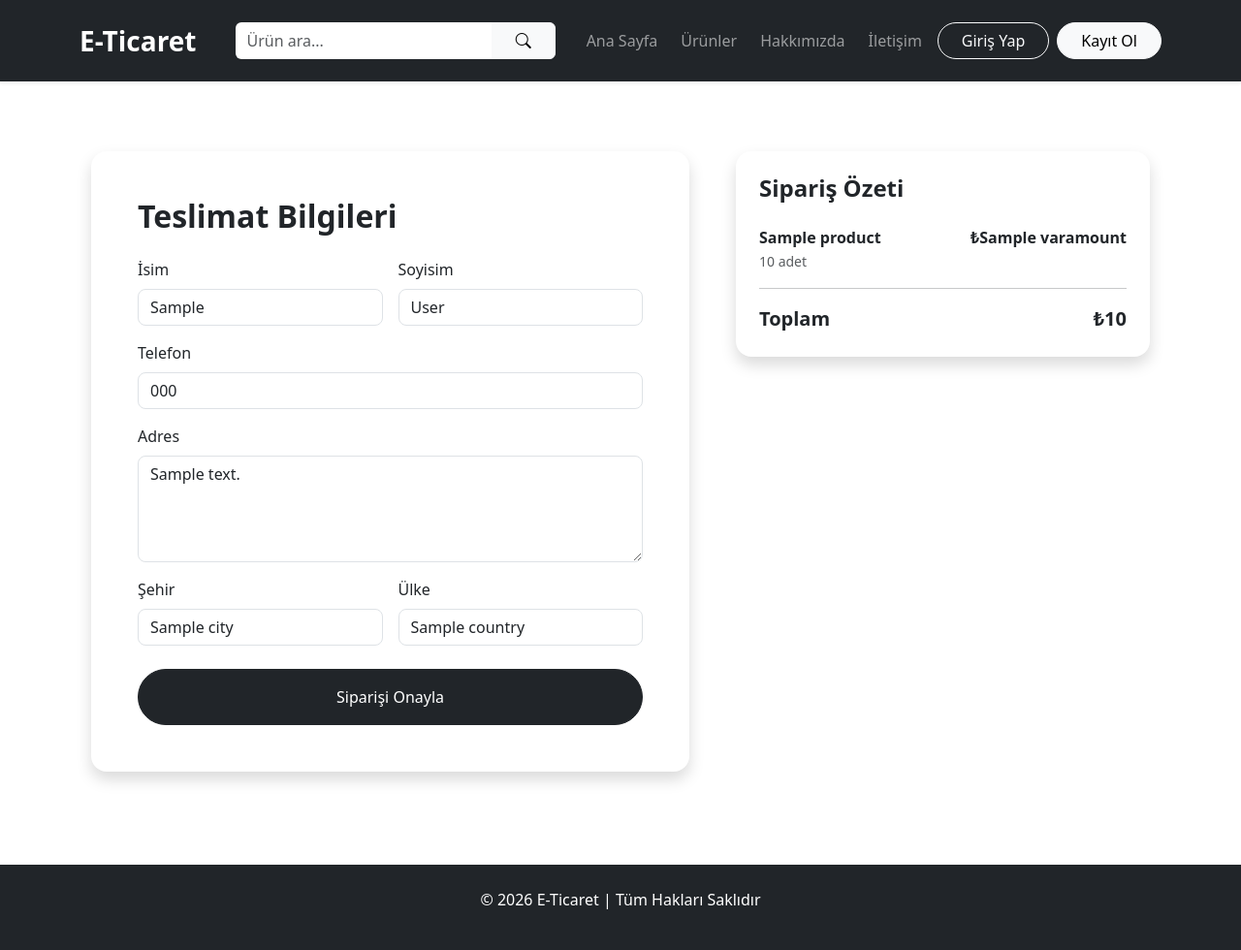
After one commit to abbscbn/Django-E-ticaret, a Django app: template order/templates/order/order_form.html in a window 1280 px wide. The commit adds this page. Shown: the whole page at 97% size. Run offline with Django 5.2, Linux system fonts and the light colour scheme; the template is opened without the code that fills it: most values are stand-ins (such as "Sample title", 1, 10 or a date in 2020); some libraries are stand-ins or nearby versions.

Commit message:
sipariş tamamlama adımları eklendi ve test edildi.

```diff
--- /dev/null
+++ b/order/templates/order/order_form.html
@@ -0,0 +1,188 @@
+{% extends "home/base.html" %}
+
+{% block content %}
+
+<div class="container py-5">
+
+    <div class="row g-5">
+
+        <!-- ORDER FORM -->
+        <div class="col-lg-7">
+
+            <div class="card border-0 shadow rounded-4">
+
+                <div class="card-body p-5">
+
+                    <h2 class="fw-bold mb-4">
+                        Teslimat Bilgileri
+                    </h2>
+
+                    <form method="post">
+
+                        {% csrf_token %}
+
+                        <div class="row g-3">
+
+                            <div class="col-md-6">
+
+                                <label class="form-label">
+                                    İsim
+                                </label>
+
+                                <input type="text"
+                                       name="first_name"
+                                       class="form-control rounded-3"
+                                       value="{{ profile.user.first_name }}"
+                                       required>
+
+                            </div>
+
+                            <div class="col-md-6">
+
+                                <label class="form-label">
+                                    Soyisim
+                                </label>
+
+                                <input type="text"
+                                       name="last_name"
+                                       class="form-control rounded-3"
+                                       value="{{ profile.user.last_name }}"
+                                       required>
+
+                            </div>
+
+                            <div class="col-12">
+
+                                <label class="form-label">
+                                    Telefon
+                                </label>
+
+                                <input type="text"
+                                       name="phone"
+                                       class="form-control rounded-3"
+                                       value="{{ profile.phone }}"
+                                       required>
+
+                            </div>
+
+                            <div class="col-12">
+
+                                <label class="form-label">
+                                    Adres
+                                </label>
+
+                                <textarea name="address"
+                                          rows="4"
+                                          class="form-control rounded-3"
+                                          required>{{ profile.address }}</textarea>
+
+                            </div>
+
+                            <div class="col-md-6">
+
+                                <label class="form-label">
+                                    Şehir
+                                </label>
+
+                                <input type="text"
+                                       name="city"
+                                       class="form-control rounded-3"
+                                       value="{{ profile.city }}"
+                                       required>
+
+                            </div>
+
+                            <div class="col-md-6">
+
+                                <label class="form-label">
+                                    Ülke
+                                </label>
+
+                                <input type="text"
+                                       name="country"
+                                       class="form-control rounded-3"
+                                       value="{{ profile.country }}"
+                                       required>
+
+                            </div>
+
+                        </div>
+
+                        <button class="btn btn-dark w-100 mt-4 py-3 rounded-pill">
+
+                            Siparişi Onayla
+
+                        </button>
+
+                    </form>
+
+                </div>
+
+            </div>
+
+        </div>
+
+        <!-- ORDER SUMMARY -->
+        <div class="col-lg-5">
+
+            <div class="card border-0 shadow rounded-4">
+
+                <div class="card-body p-4">
+
+                    <h4 class="fw-bold mb-4">
+                        Sipariş Özeti
+                    </h4>
+
+                    {% for rs in shopcart %}
+
+                        <div class="d-flex justify-content-between mb-3">
+
+                            <div>
+
+                                <div class="fw-semibold">
+                                    {{ rs.product.title }}
+                                </div>
+
+                                <small class="text-muted">
+                                    {{ rs.quantity }} adet
+                                </small>
+
+                            </div>
+
+                            <strong>
+
+                                {% if rs.variant %}
+                                    ₺{{ rs.varamount }}
+                                {% else %}
+                                    ₺{{ rs.amount }}
+                                {% endif %}
+
+                            </strong>
+
+                        </div>
+
+                    {% endfor %}
+
+                    <hr>
+
+                    <div class="d-flex justify-content-between fs-5">
+
+                        <strong>Toplam</strong>
+
+                        <strong>
+                            ₺{{ total }}
+                        </strong>
+
+                    </div>
+
+                </div>
+
+            </div>
+
+        </div>
+
+    </div>
+
+</div>
+
+{% endblock %}
--- a/order/urls.py
+++ b/order/urls.py
@@ -11,4 +11,6 @@ urlpatterns = [
         views.shopcart,
         name='shopcart'
     ),
+    path('deletefromcart/<int:id>', views.deletefromcart, name='deletefromcart'),
+    path('orderproduct/', views.orderproduct, name='orderproduct'),
 ]
```
Also changed, not shown: order/templates/order/order_completed.html (added, +54 -0 lines), order/templates/order/shopcart_products.html (+22 -21 lines).
